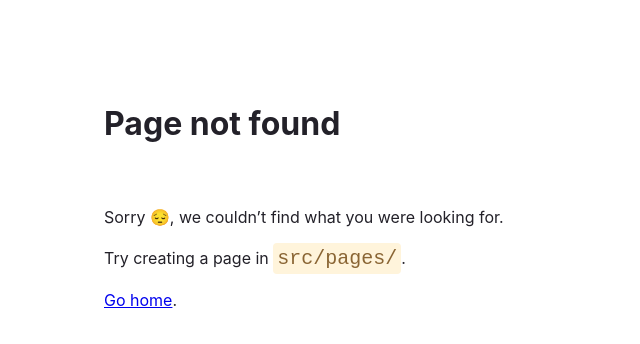
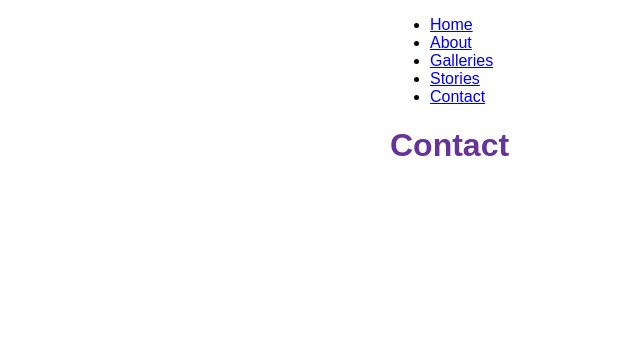
Before and after one commit to GecikaDM/photo-gallery-gatsby, a Gatsby site: page /contact in a window 1280 px wide. Before the commit this address had no page. Shown: the whole page, without its empty margins (0-640 px from the left). Built offline with nearby package versions, Linux system fonts and the light colour scheme; Gatsby itself is replaced by a stand-in of ours.

Commit message:
navBarComponent

```diff
--- a/src/components/layout.js
+++ b/src/components/layout.js
@@ -15,7 +15,9 @@ const Layout = ({ pageTitle, children }) => {
         <ul className={navLinks}>
           <li className={navLinkItem}><Link to="/" className={navLinkText}>Home</Link></li>
           <li className={navLinkItem}><Link to="/about" className={navLinkText}>About</Link></li>
-          <li className={navLinkItem}><Link to="/mywork" className={navLinkText}>My Work</Link></li>
+          <li className={navLinkItem}><Link to="/galleries" className={navLinkText}>Galleries</Link></li>
+          <li className={navLinkItem}><Link to="/stories" className={navLinkText}>Stories</Link></li>
+          <li className={navLinkItem}><Link to="/contact" className={navLinkText}>Contact</Link></li>
         </ul>
       </nav>
       <main>
--- /dev/null
+++ b/src/pages/contact.js
@@ -0,0 +1,16 @@
+import * as React from 'react';
+import Layout from '../components/layout';
+
+const Contact = () => {
+    return (
+        <Layout pageTitle="Contact">
+
+        </Layout>
+    )
+}
+
+
+
+export const Head = () => <title>Contact</title>
+
+export default Contact;
```
Also changed, not shown: src/pages/galleries.js (renamed from src/pages/mywork.js, +4 -4 lines), src/pages/stories.js (added, +14 -0 lines).
